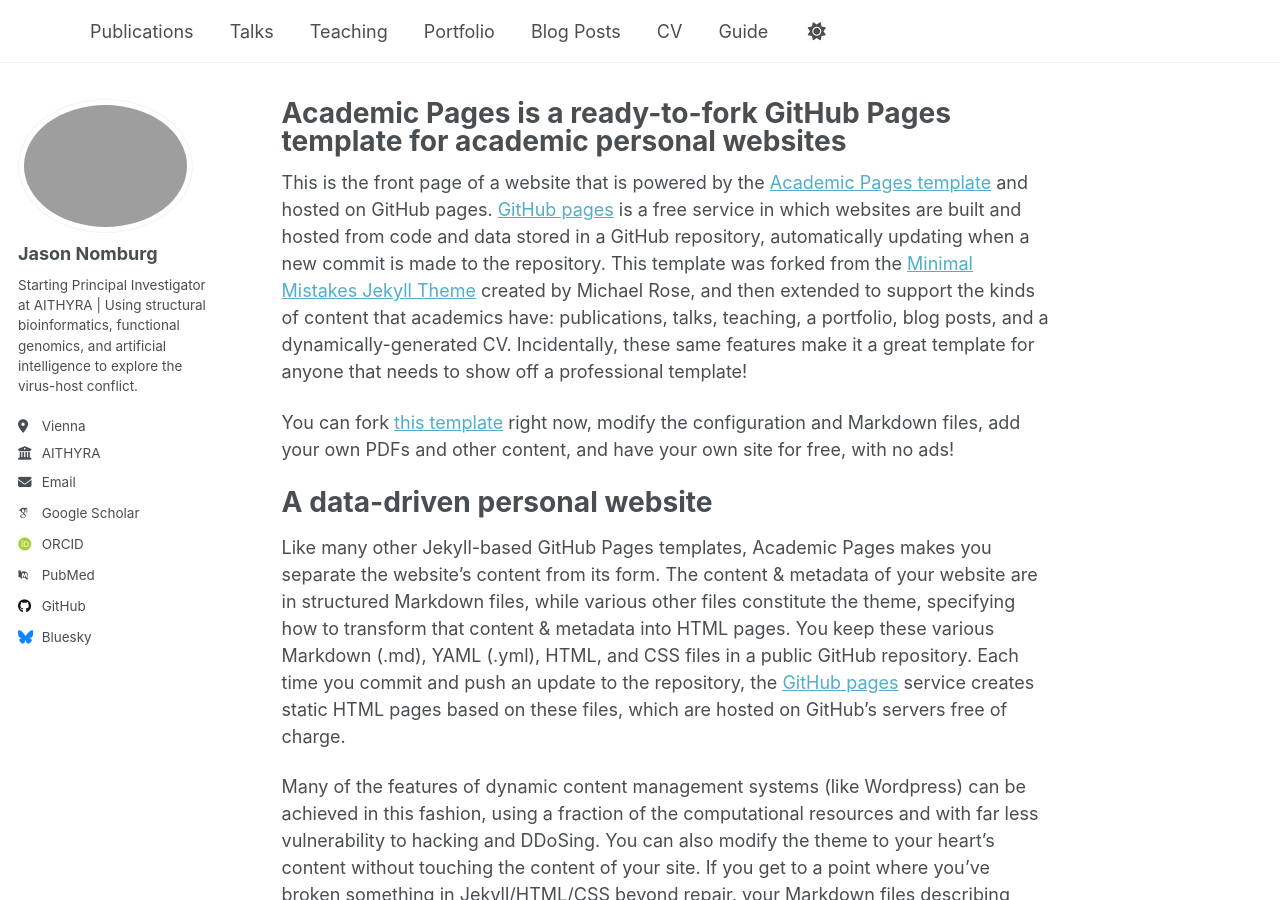
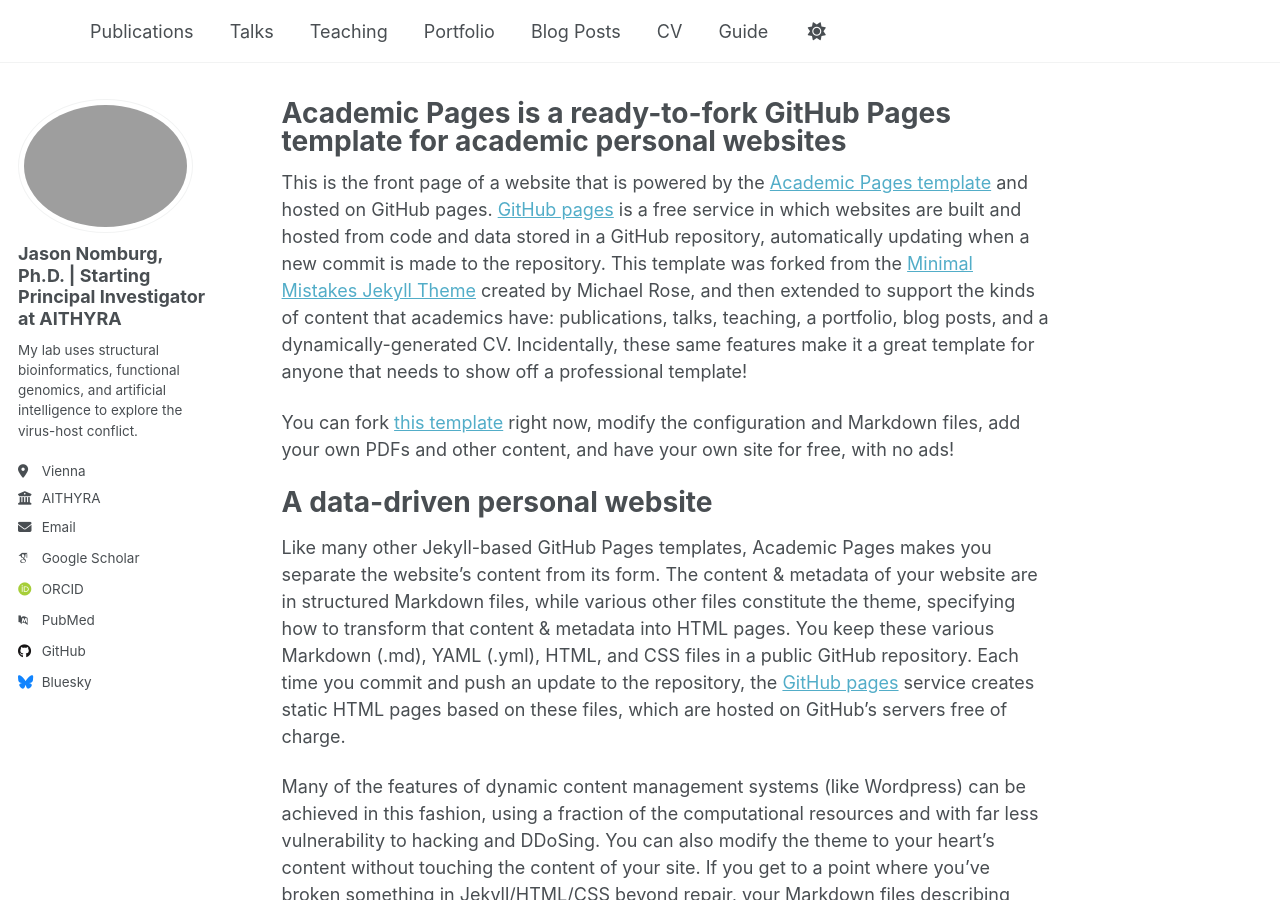
Before and after one commit to jnoms/jnoms.github.io, a Jekyll site: the page built from _pages/about.md, in a window 1280 px wide and 900 px high. Built offline with Jekyll 4.4.1, drawn with Linux system fonts in a browser that asks for light colours; some web fonts are replaced; a script that is not in the unit is left out.

Commit message:
Update _config.yml

```diff
--- a/_config.yml
+++ b/_config.yml
@@ -23,9 +23,9 @@
 author:
   # Biographic information
   avatar           : "profile.png"
-  name             : "Jason Nomburg"
+  name             : "Jason Nomburg, Ph.D. | Starting Principal Investigator at AITHYRA"
   pronouns         : # example: "she/her"
-  bio              : "Starting Principal Investigator at AITHYRA | Using structural bioinformatics, functional genomics, and artificial intelligence to explore the virus-host conflict."
+  bio              : "My lab uses structural bioinformatics, functional genomics, and artificial intelligence to explore the virus-host conflict."
   location         : "Vienna"
   employer         : "AITHYRA"
   uri              : # URL
```
